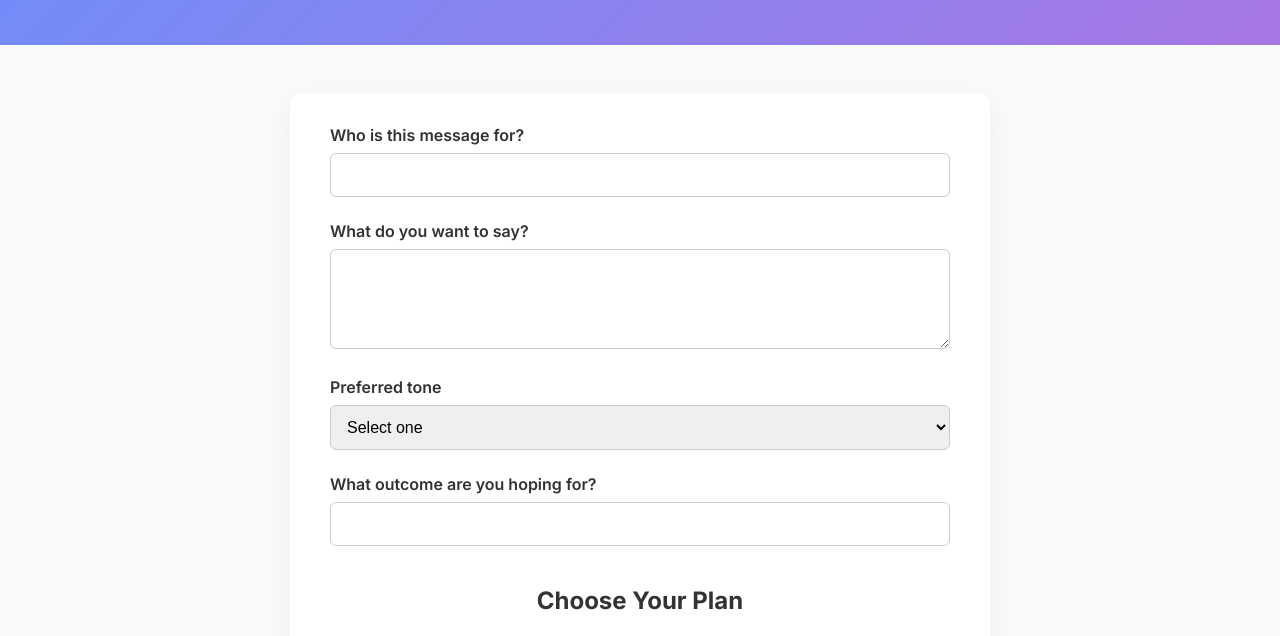
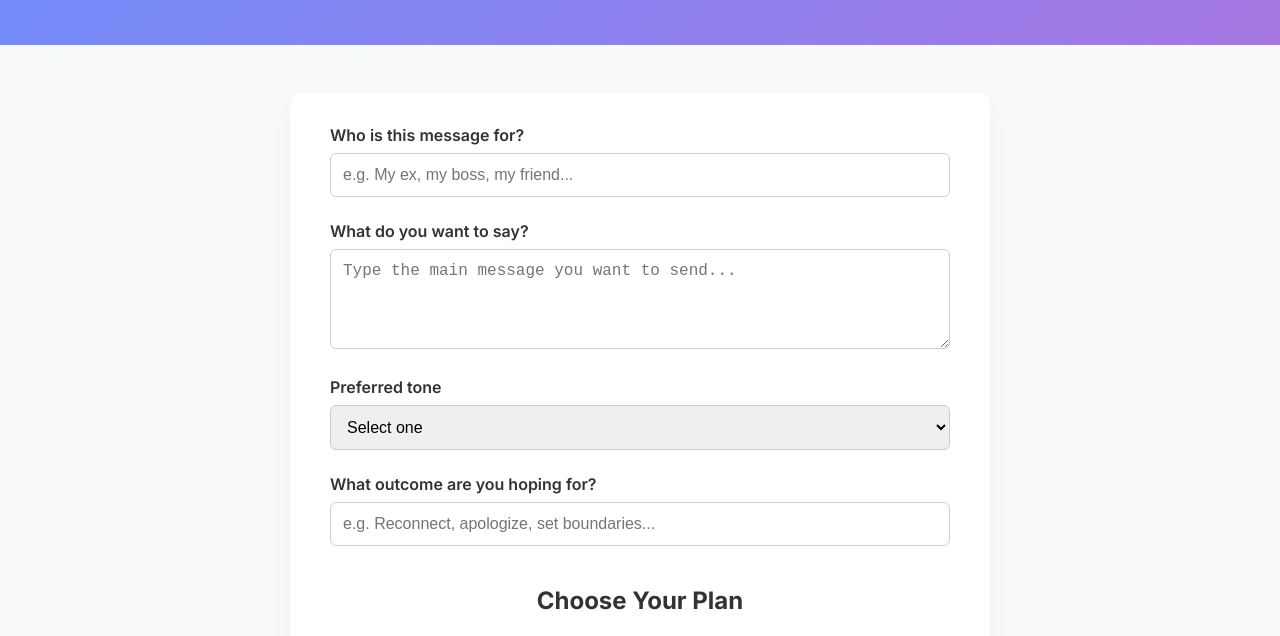
Before and after one commit to DearHumanText/Dearhuman, a plain HTML site: page form.html in a window 1280 px wide. Shown: the part 132-768 px from the top of the page. Drawn offline with Linux system fonts and the light colour scheme.

Commit message:
Update form.html

```diff
--- a/form.html
+++ b/form.html
@@ -137,11 +137,11 @@
   <form class="form-container" id="message-form">
     <div class="form-group">
       <label for="message_for">Who is this message for?</label>
-      <input type="text" id="message_for" name="message_for" required>
+      <input type="text" id="message_for" name="message_for" placeholder="e.g. My ex, my boss, my friend..." required>
     </div>
     <div class="form-group">
       <label for="what_to_say">What do you want to say?</label>
-      <textarea id="what_to_say" name="what_to_say" required></textarea>
+      <textarea id="what_to_say" name="what_to_say" placeholder="Type the main message you want to send..." required></textarea>
     </div>
     <div class="form-group">
       <label for="tone">Preferred tone</label>
@@ -156,7 +156,7 @@
     </div>
     <div class="form-group">
       <label for="goal">What outcome are you hoping for?</label>
-      <input type="text" id="goal" name="goal" required>
+      <input type="text" id="goal" name="goal" placeholder="e.g. Reconnect, apologize, set boundaries..." required>
     </div>
 
     <div class="plans">
```
